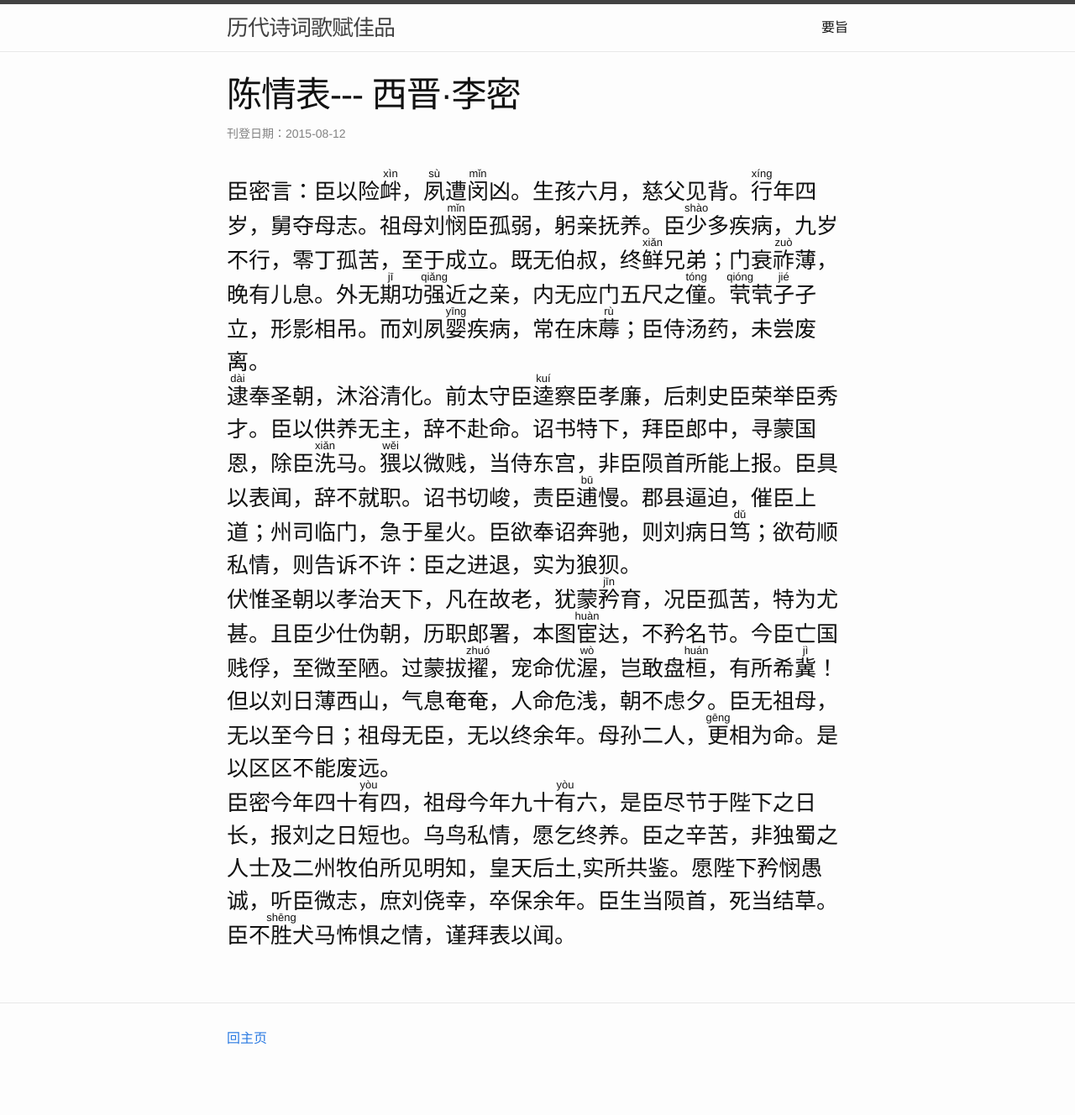
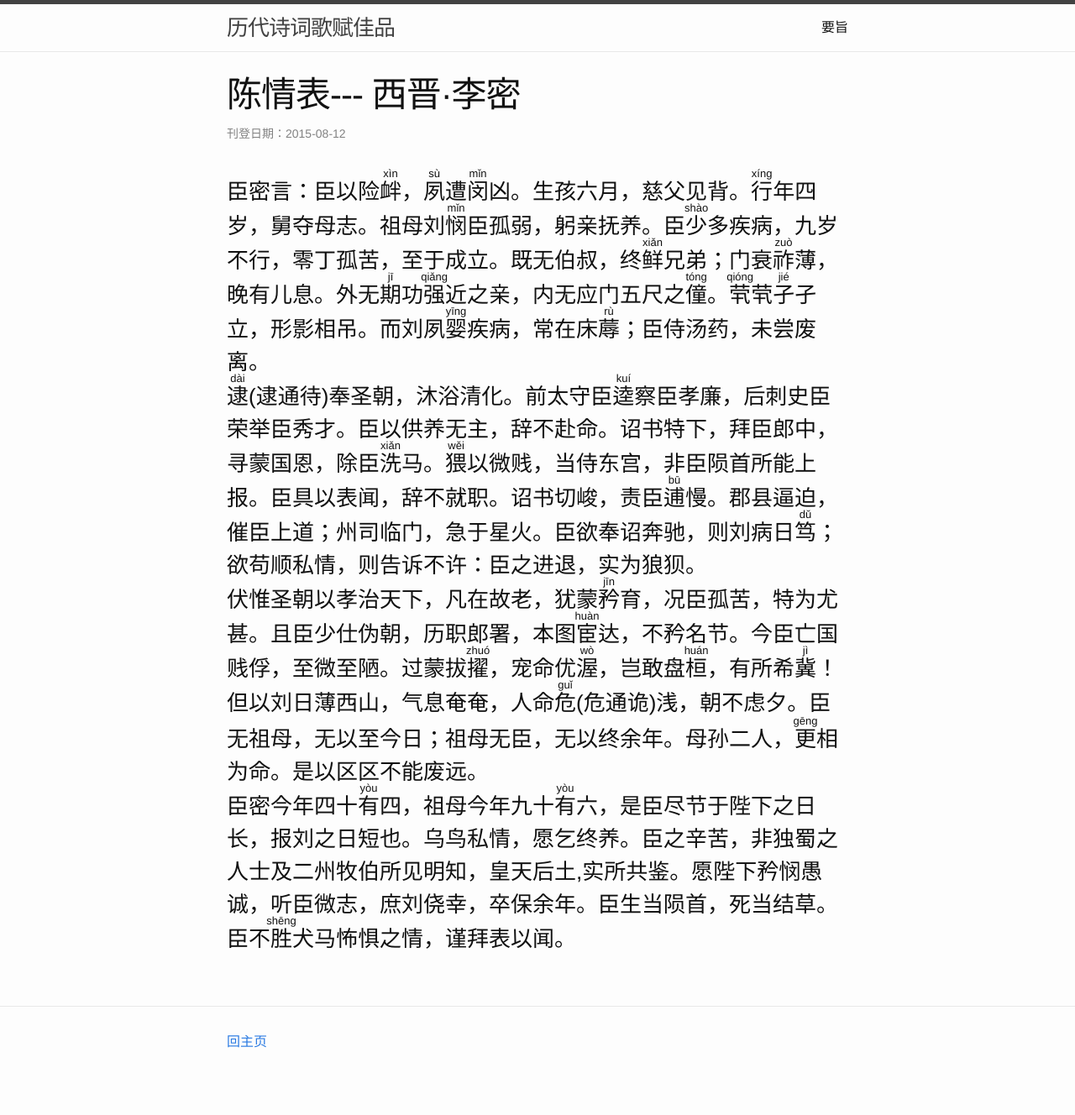
Before and after one commit to jixizh/christams-recipes, a Jekyll site: the page built from _posts/2015-08-12-limi.md, in a window 1280 px wide. Shown: the whole page at 84% size. Built offline with Jekyll 4.4.1, drawn with Linux system fonts in a browser that asks for light colours; Markdown is read by kramdown in place of the engine named in the settings.

Commit message:
gh_chenqingbiao_12/08/2015

```diff
--- a/_posts/2015-08-12-limi.md
+++ b/_posts/2015-08-12-limi.md
@@ -7,6 +7,6 @@ categories: jekyll update
 ---
 
 臣密言：臣以险<ruby>衅<rt>xìn</rt></ruby>，<ruby>夙<rt>sù</rt></ruby>遭<ruby>闵<rt>mǐn</rt></ruby>凶。生孩六月，慈父见背。<ruby>行<rt>xíng</rt></ruby>年四岁，舅夺母志。祖母刘<ruby>悯<rt>mǐn</rt></ruby>臣孤弱，躬亲抚养。臣<ruby>少<rt>shào</rt></ruby>多疾病，九岁不行，零丁孤苦，至于成立。既无伯叔，终<ruby>鲜<rt>xiǎn</rt></ruby>兄弟；门衰<ruby>祚<rt>zuò</rt></ruby>薄，晚有儿息。外无<ruby>期<rt>jī</rt></ruby>功<ruby>强<rt>qiǎng</rt></ruby>近之亲，内无应门五尺之<ruby>僮<rt>tóng</rt></ruby>。<ruby>茕<rt>qióng</rt></ruby>茕<ruby>孑<rt>jié</rt></ruby>孑立，形影相吊。而刘夙<ruby>婴<rt>yīng</rt></ruby>疾病，常在床<ruby>蓐<rt>rù</rt></ruby>；臣侍汤药，未尝废离。
-<ruby>逮<rt>dài</rt></ruby>奉圣朝，沐浴清化。前太守臣<ruby>逵<rt>kuí</rt></ruby>察臣孝廉，后刺史臣荣举臣秀才。臣以供养无主，辞不赴命。诏书特下，拜臣郎中，寻蒙国恩，除臣<ruby>洗<rt>xiǎn</rt></ruby>马。<ruby>猥<rt>wěi</rt></ruby>以微贱，当侍东宫，非臣陨首所能上报。臣具以表闻，辞不就职。诏书切峻，责臣<ruby>逋<rt>bū</rt></ruby>慢。郡县逼迫，催臣上道；州司临门，急于星火。臣欲奉诏奔驰，则刘病日<ruby>笃<rt>dǔ</rt></ruby>；欲苟顺私情，则告诉不许：臣之进退，实为狼狈。
-伏惟圣朝以孝治天下，凡在故老，犹蒙<ruby>矜<rt>jīn</rt></ruby>育，况臣孤苦，特为尤甚。且臣少仕伪朝，历职郎署，本图<ruby>宦<rt>huàn</rt></ruby>达，不矜名节。今臣亡国贱俘，至微至陋。过蒙拔<ruby>擢<rt>zhuó</rt></ruby>，宠命优<ruby>渥<rt>wò</rt></ruby>，岂敢盘<ruby>桓<rt>huán</rt></ruby>，有所希<ruby>冀<rt>jì</rt></ruby>！但以刘日薄西山，气息奄奄，人命危浅，朝不虑夕。臣无祖母，无以至今日；祖母无臣，无以终余年。母孙二人，<ruby>更<rt>gēng</rt></ruby>相为命。是以区区不能废远。
+<ruby>逮<rt>dài</rt></ruby>(逮通待)奉圣朝，沐浴清化。前太守臣<ruby>逵<rt>kuí</rt></ruby>察臣孝廉，后刺史臣荣举臣秀才。臣以供养无主，辞不赴命。诏书特下，拜臣郎中，寻蒙国恩，除臣<ruby>洗<rt>xiǎn</rt></ruby>马。<ruby>猥<rt>wěi</rt></ruby>以微贱，当侍东宫，非臣陨首所能上报。臣具以表闻，辞不就职。诏书切峻，责臣<ruby>逋<rt>bū</rt></ruby>慢。郡县逼迫，催臣上道；州司临门，急于星火。臣欲奉诏奔驰，则刘病日<ruby>笃<rt>dǔ</rt></ruby>；欲苟顺私情，则告诉不许：臣之进退，实为狼狈。
+伏惟圣朝以孝治天下，凡在故老，犹蒙<ruby>矜<rt>jīn</rt></ruby>育，况臣孤苦，特为尤甚。且臣少仕伪朝，历职郎署，本图<ruby>宦<rt>huàn</rt></ruby>达，不矜名节。今臣亡国贱俘，至微至陋。过蒙拔<ruby>擢<rt>zhuó</rt></ruby>，宠命优<ruby>渥<rt>wò</rt></ruby>，岂敢盘<ruby>桓<rt>huán</rt></ruby>，有所希<ruby>冀<rt>jì</rt></ruby>！但以刘日薄西山，气息奄奄，人命<ruby>危<rt>guǐ</rt></ruby>(危通诡)浅，朝不虑夕。臣无祖母，无以至今日；祖母无臣，无以终余年。母孙二人，<ruby>更<rt>gēng</rt></ruby>相为命。是以区区不能废远。
 臣密今年四十<ruby>有<rt>yòu</rt></ruby>四，祖母今年九十<ruby>有<rt>yòu</rt></ruby>六，是臣尽节于陛下之日长，报刘之日短也。乌鸟私情，愿乞终养。臣之辛苦，非独蜀之人士及二州牧伯所见明知，皇天后土,实所共鉴。愿陛下矜悯愚诚，听臣微志，庶刘侥幸，卒保余年。臣生当陨首，死当结草。臣不<ruby>胜<rt>shēng</rt></ruby>犬马怖惧之情，谨拜表以闻。
```
